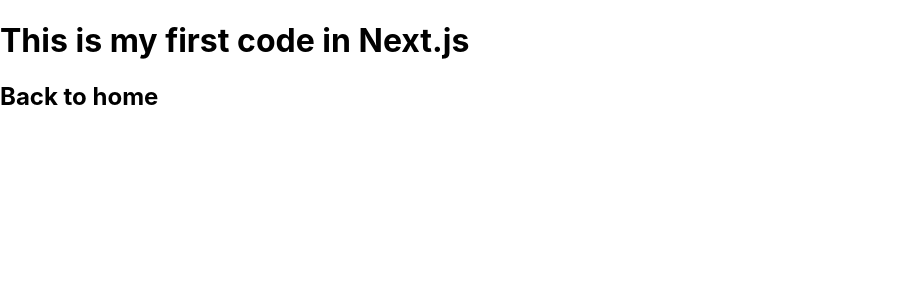
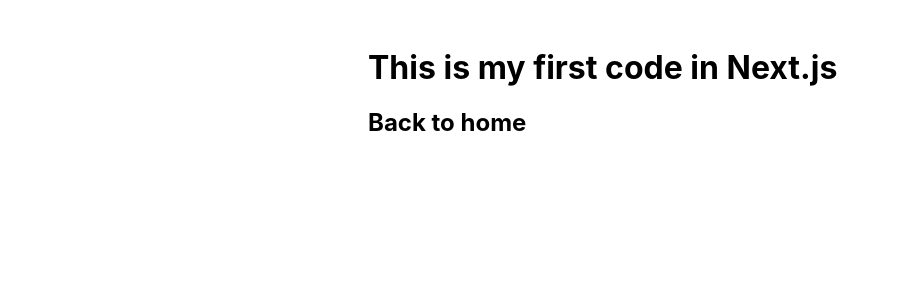
Before and after one commit to theplayer9/SPACE-X-2.0, a Next.js app: page /posts/firstpost in a window 1280 px wide. Shown: the top 300 px of the page, without its empty margins (0-899 px from the left). Built offline with nearby package versions, Linux system fonts and the light colour scheme.

Commit message:
styling in nextjs

```diff
--- /dev/null
+++ b/components/layout.js
@@ -0,0 +1,7 @@
+import styles from './layout.module.css'
+
+
+
+export default function Layout({children}) {
+    return <div className={styles.container} > {children} </div>
+}
--- /dev/null
+++ b/components/layout.module.css
@@ -0,0 +1,6 @@
+.container {
+    max-width: 36rem;
+    padding: 0 1rem;
+    margin: 3rem auto 6rem;
+    border-color: aqua;
+  }
--- a/pages/posts/firstpost.js
+++ b/pages/posts/firstpost.js
@@ -1,8 +1,20 @@
 import Link from "next/link";
-
+import Head from "next/head";
+import Script from "next/script";
+import Layout from "../../components/layout";
 export default function firstpost() {
   return (
-    <>
+    <Layout>
+      <Head>
+        <title> heading</title>
+      </Head>
+      <Script
+        src="https://connect.facebook.net/en_US/sdk.js"
+        strategy="lazyOnload"
+        onLoad={() =>
+          console.log(`script loaded correctly, window.FB has been populated`)
+        }
+      />
       <h1> This is my first code in Next.js</h1>
       <h2>
         {" "}
@@ -10,6 +22,6 @@
           <a> Back to home </a>
         </Link>
       </h2>
-    </>
+    </Layout>
   );
 }
```
